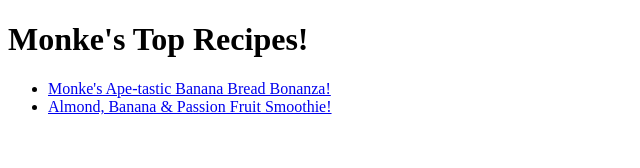
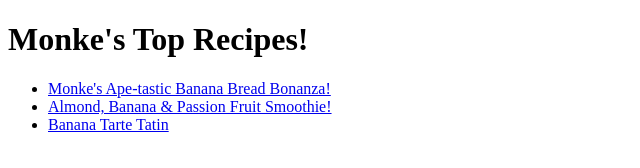
Before and after one commit to Jlmbles/odin-recipes, a plain HTML site: page index.html in a window 1280 px wide. Shown: the whole page, without its empty margins (0-640 px from the left). Drawn offline with Linux system fonts and the light colour scheme.

Commit message:
Added Banana Tarte Tatin to Index.html

```diff
--- a/index.html
+++ b/index.html
@@ -11,6 +11,7 @@
     <ul>
         <li><a href="recipes/banana-bread.html">Monke's Ape-tastic Banana Bread Bonanza!</a></li>
         <li><a href="recipes/abp-smoothie.html">Almond, Banana & Passion Fruit Smoothie!</a></li>
+        <li><a href="recipes/Banana-tarte-tatin.html">Banana Tarte Tatin</a></li>
     </ul>
 </body>
 </html>
```
